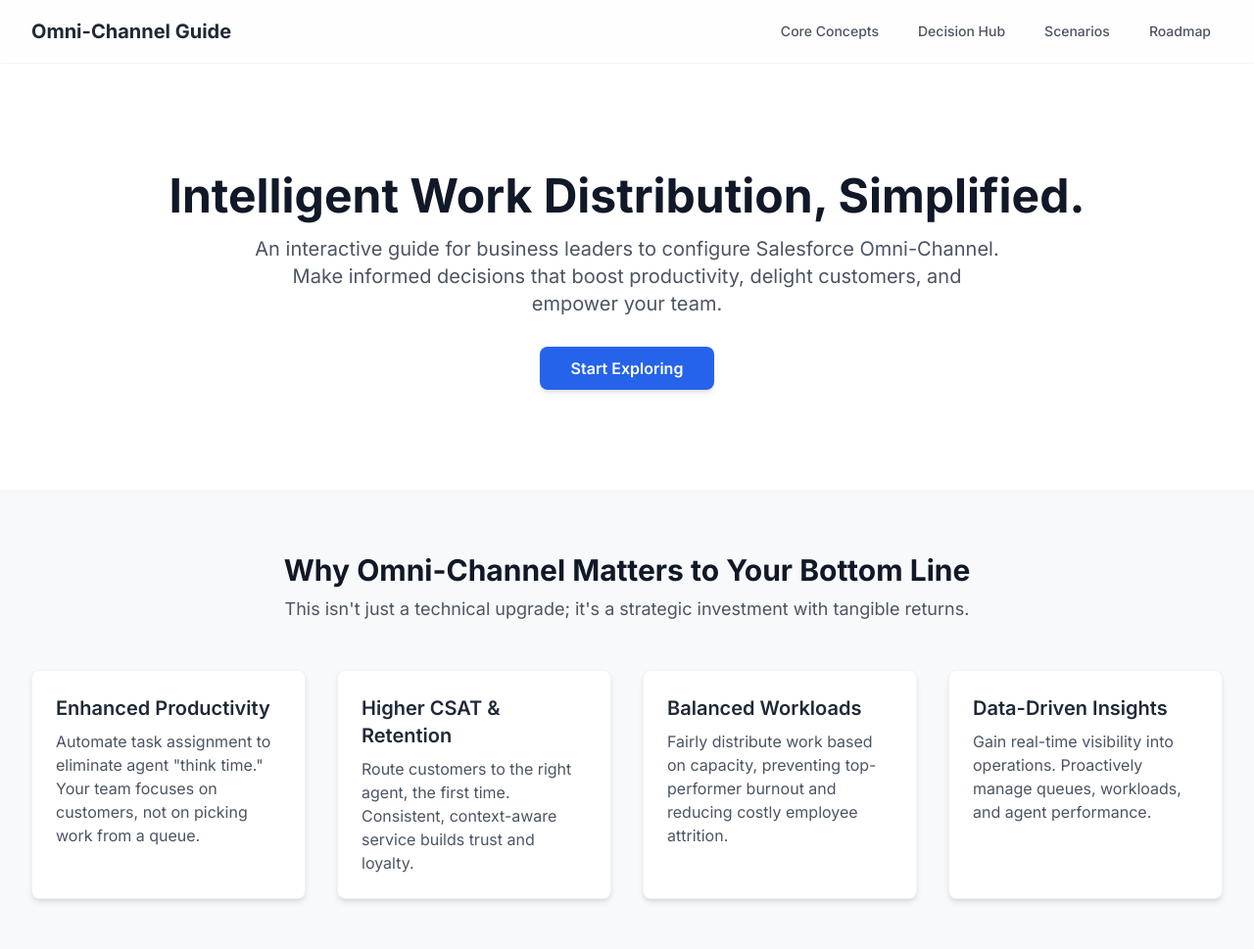
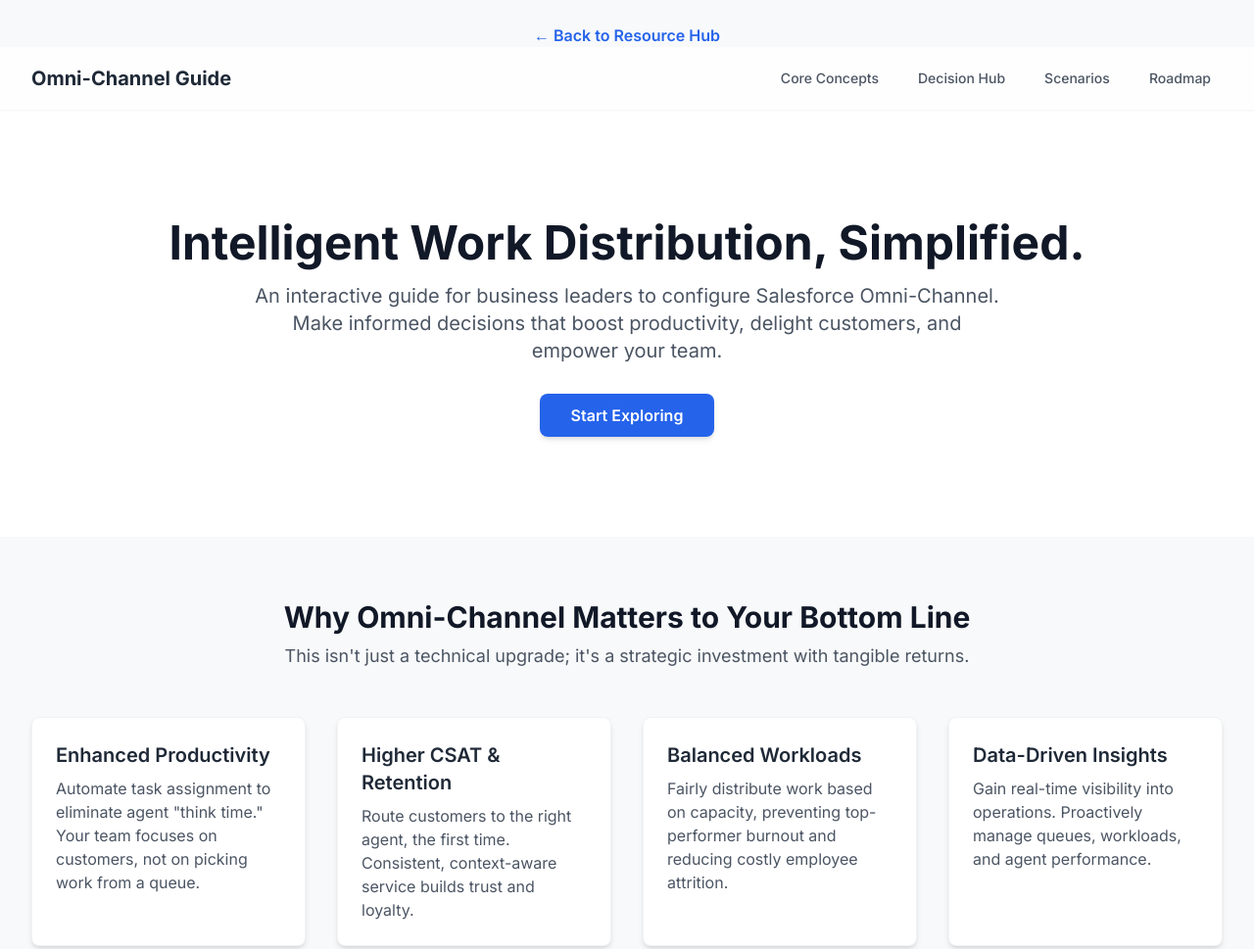
Before and after one commit to MW-NF/html-document-salesforce-omni, a plain HTML site: page guide.html in a window 1280 px wide. Shown: the top 969 px of the page at 98% size. Drawn offline with nearby package versions, Linux system fonts and the light colour scheme.

Commit message:
Added back button to guide

```diff
--- a/guide.html
+++ b/guide.html
@@ -10,6 +10,8 @@
 
     gtag('config', 'G-HME5TTYG2R');
     </script>
+    <div class="mt-6 text-center"><a href="./index.html" class="text-blue-600 hover:text-blue-800 font-semibold hover:underline">&larr; Back to Resource Hub</a></div>
+
     <meta charset="UTF-8">
     <meta name="viewport" content="width=device-width, initial-scale=1.0">
     <title>The Business Leader's Interactive Guide to Salesforce Omni-Channel</title>
```
